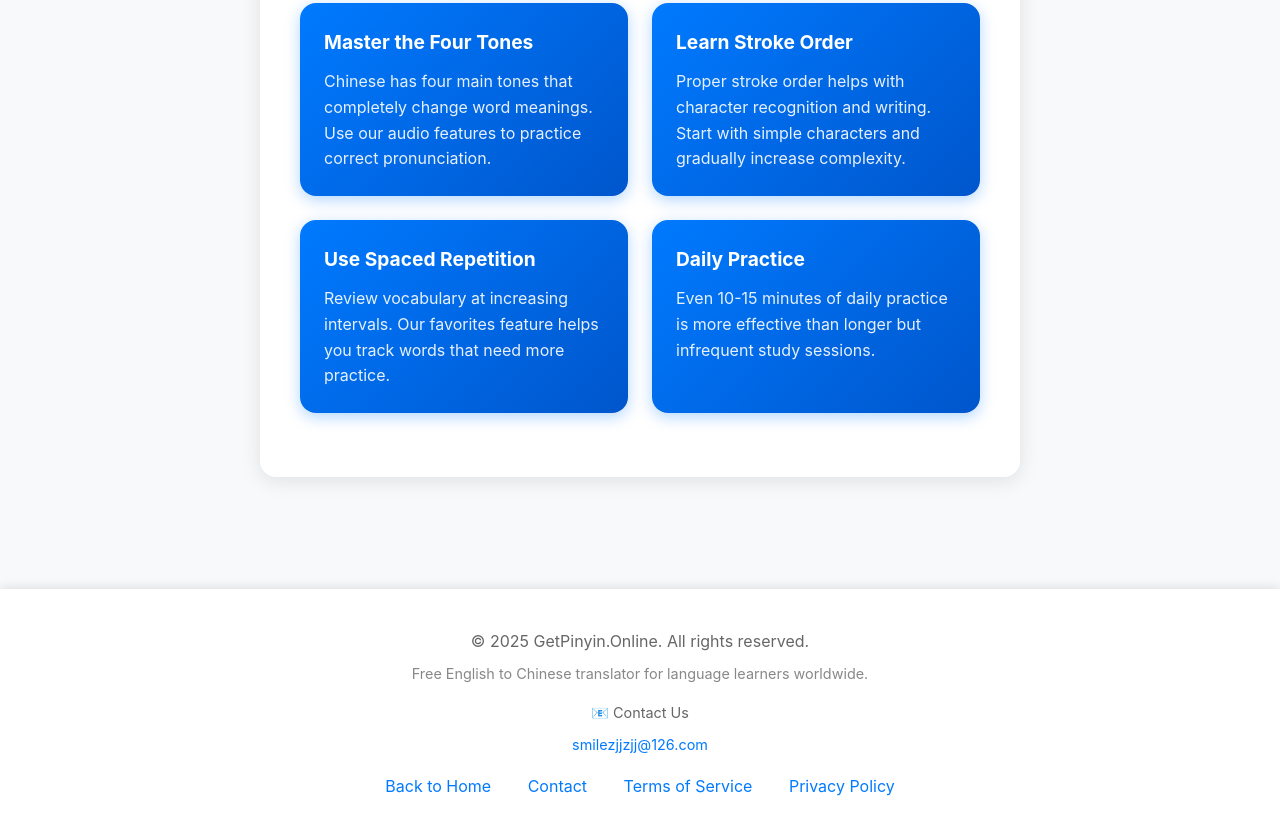
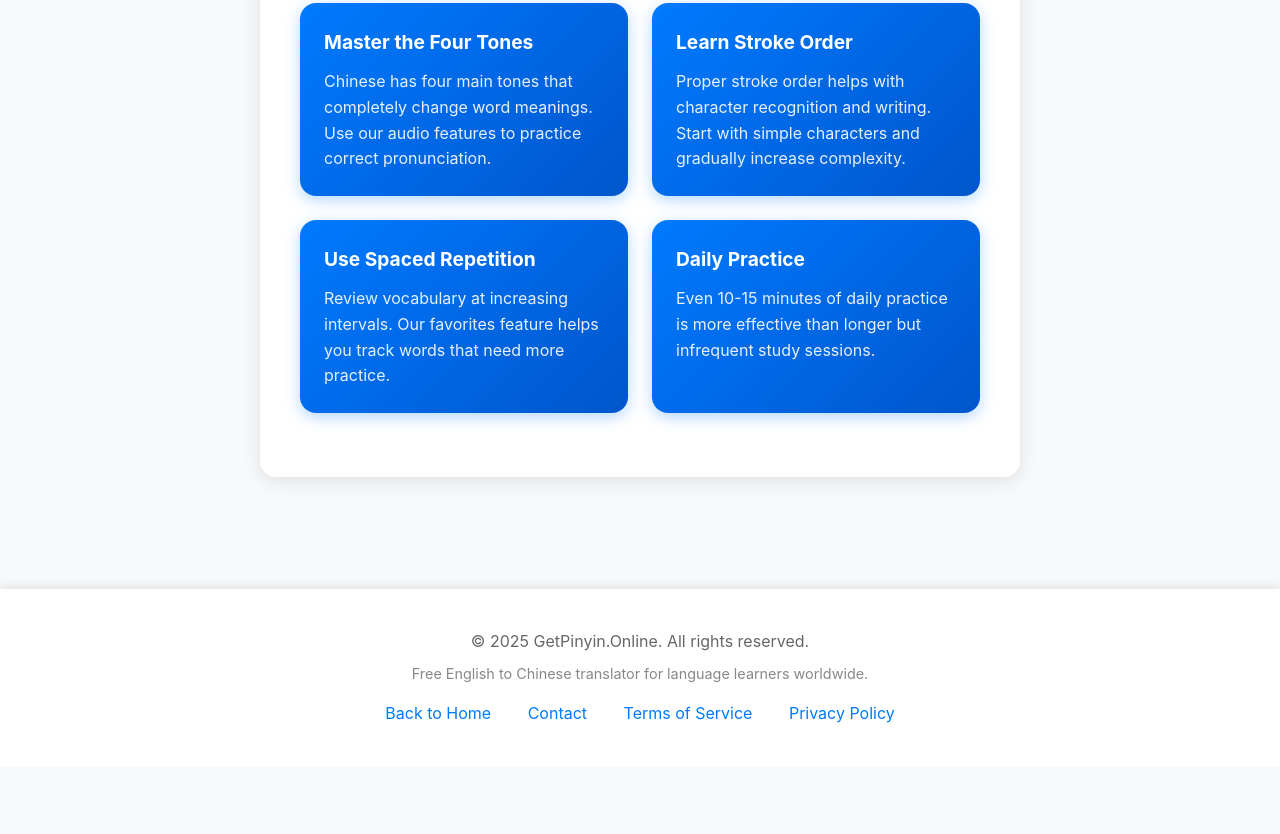
Before and after one commit to smilezjjzjj/getpinyin.online, a plain HTML site: page about.html in a window 1280 px wide. Shown: the part 3006-3840 px from the top of the page. After the commit the page ends 3773 px from the top, so only its background shows below. Drawn offline with Linux system fonts and the light colour scheme.

Commit message:
Update about.html

```diff
--- a/about.html
+++ b/about.html
@@ -362,13 +362,6 @@
   <footer class="footer">
     <p>&copy; 2025 GetPinyin.Online. All rights reserved.</p>
     <p style="color: #888; font-size: 0.9rem; margin-bottom: 16px;">Free English to Chinese translator for language learners worldwide.</p>
-
-    <!-- Contact Information -->
-    <div style="margin-bottom: 16px;">
-      <p style="color: #666; font-size: 0.9rem; margin-bottom: 8px;">📧 Contact Us</p>
-      <a href="mailto:smilezjjzjj@126.com" style="color: #007aff; text-decoration: none; font-size: 0.9rem;">smilezjjzjj@126.com</a>
-    </div>
-
     <div class="footer-links">
       <a href="index.html">Back to Home</a>
       <a href="mailto:smilezjjzjj@126.com">Contact</a>
```
